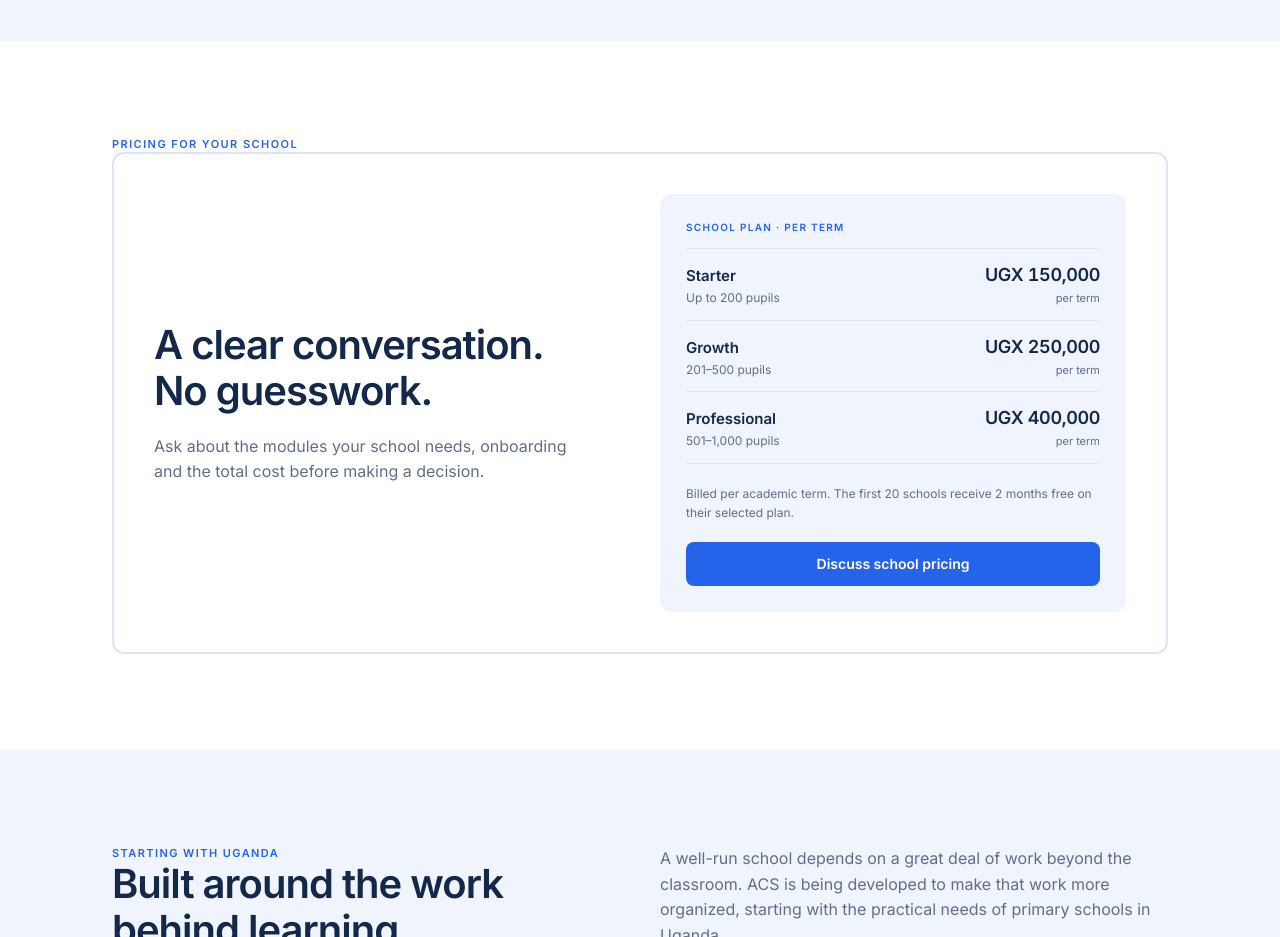
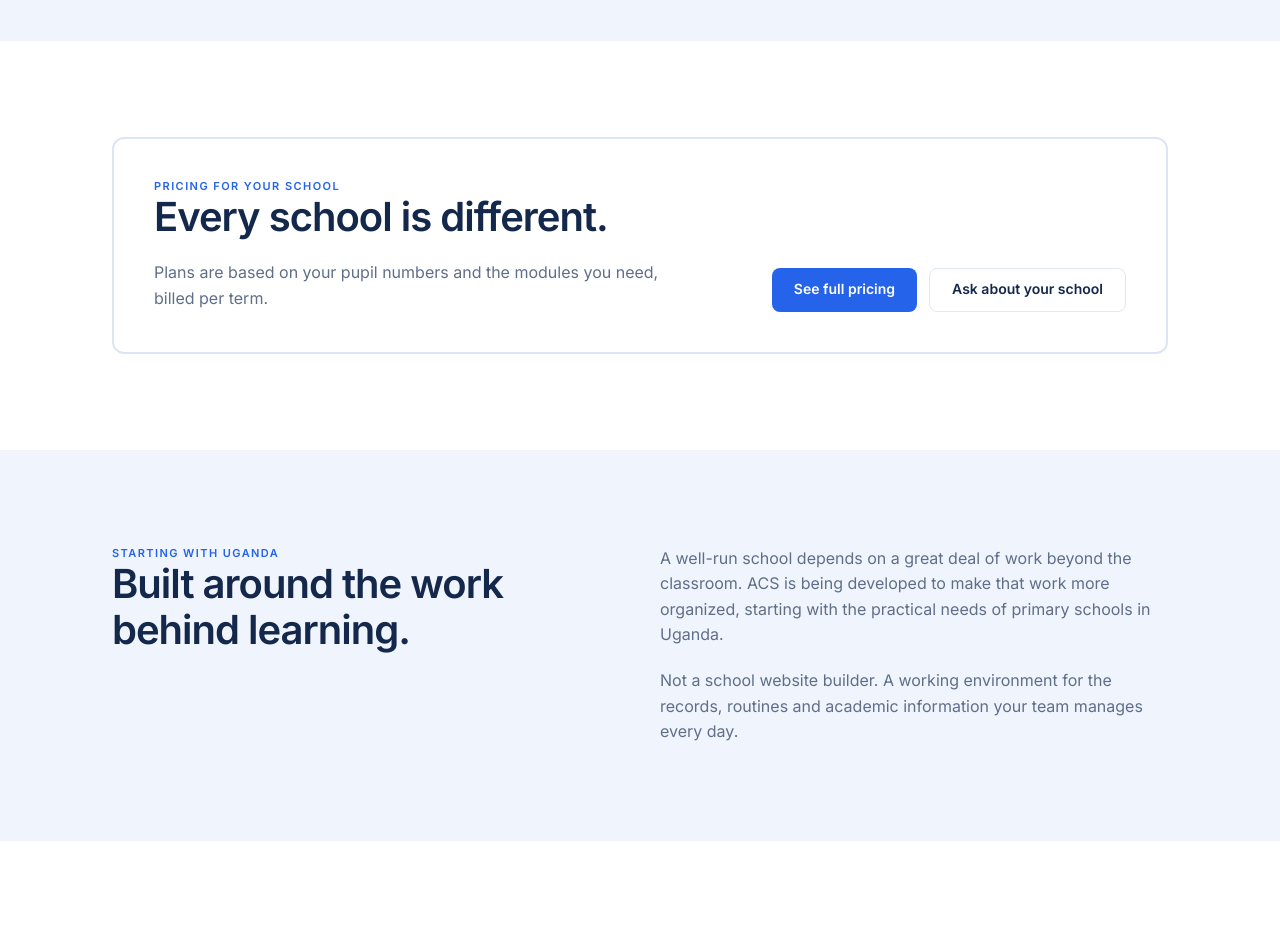
Before and after one commit to StackKens/acs-website, a Next.js app: page / in a window 1280 px wide. Shown: the part 2220-3157 px from the top of the page. Built offline with nearby package versions, Linux system fonts and the light colour scheme; no server answers.

Commit message:
refactor(home): replace plan cards with pricing hand-off

```diff
--- a/components/pages/home.tsx
+++ b/components/pages/home.tsx
@@ -3,18 +3,14 @@ import { HomeHero } from '@/components/pages/home-hero'
 import { Button, Card, Container, Eyebrow, Section } from '@/components/ui/primitives'
 import { Reveal } from '@/components/ui/reveal'
 import { Stagger, StaggerItem } from '@/components/ui/stagger'
-import { formatUGX, pricingPlans } from '@/lib/pricing'
 
 /**
  * Homepage.
  *
  * Layout and copy follow the approved reference in acs.md section for
  * section: tinted hero, three connected-work columns, a closer look with a
- * real results table, four onboarding steps, one pricing card, the Uganda
- * note, the enquiry form and a single-line footer.
- *
- * The only departure from the reference is the pricing panel, which shows
- * the real per-term prices from lib/pricing.ts instead of a placeholder.
+ * real results table, four onboarding steps, a short pricing hand-off, the
+ * Uganda note, the enquiry form and a single-line footer.
  */
 
 const connected = [
@@ -187,46 +183,27 @@ export default function HomePage() {
         </Container>
       </Section>
 
-      {/* Pricing — one card, real per-term prices. */}
+      {/* Pricing — a short hand-off to the full pricing page. */}
       <Section id="pricing" aria-labelledby="pricing-title">
         <Container>
-          <Eyebrow>Pricing for your school</Eyebrow>
-          <Reveal className="grid items-center gap-[clamp(24px,4vw,40px)] rounded-hero border-2 border-line-soft p-[clamp(20px,4vw,40px)] md:grid-cols-2">
-            <div>
-              <h2 id="pricing-title" className="t-title mb-5 text-ink">
-                A clear conversation. No guesswork.
-              </h2>
-              <p className="max-w-[420px] text-copy">
-                Ask about the modules your school needs, onboarding and the total cost before making a
-                decision.
-              </p>
-            </div>
+          <Reveal className="rounded-hero border-2 border-line-soft p-[clamp(20px,4vw,40px)]">
+            <div className="grid gap-[clamp(24px,4vw,40px)] lg:grid-cols-[1fr_auto] lg:items-end">
+              <div>
+                <Eyebrow>Pricing for your school</Eyebrow>
+                <h2 id="pricing-title" className="t-title mb-5 max-w-[540px] text-ink">
+                  Every school is different.
+                </h2>
+                <p className="max-w-[520px] text-copy">
+                  Plans are based on your pupil numbers and the modules you need, billed per term.
+                </p>
+              </div>
 
-            <div className="rounded-hero bg-surface p-[clamp(20px,3vw,26px)]">
-              <p className="t-eyebrow mb-3.5 text-[10px]">School plan · Per term</p>
-              <dl className="mb-5 divide-y divide-line border-y border-line">
-                {pricingPlans.map((plan) => (
-                  <div key={plan.id} className="flex items-baseline justify-between gap-4 py-3">
-                    <dt>
-                      <span className="block text-[15px] font-semibold text-ink">{plan.name}</span>
-                      <span className="block text-[12px] text-copy">{plan.pupilLimit}</span>
-                    </dt>
-                    <dd className="shrink-0 text-right">
-                      <strong className="block text-[18px] font-semibold tracking-[-0.02em] text-ink tabular-nums">
-                        {formatUGX(plan.price ?? 0)}
-                      </strong>
-                      <span className="block text-[11px] text-copy">{plan.billing}</span>
-                    </dd>
-                  </div>
-                ))}
-              </dl>
-              <p className="t-small mb-5 text-[12px]">
-                Billed per academic term. The first 20 schools receive 2 months free on their selected
-                plan.
-              </p>
-              <Button href="/contact" className="w-full">
-                Discuss school pricing
-              </Button>
+              <div className="flex flex-col gap-3 sm:flex-row">
+                <Button href="/pricing">See full pricing</Button>
+                <Button href="/contact" variant="ghost">
+                  Ask about your school
+                </Button>
+              </div>
             </div>
           </Reveal>
         </Container>
```
